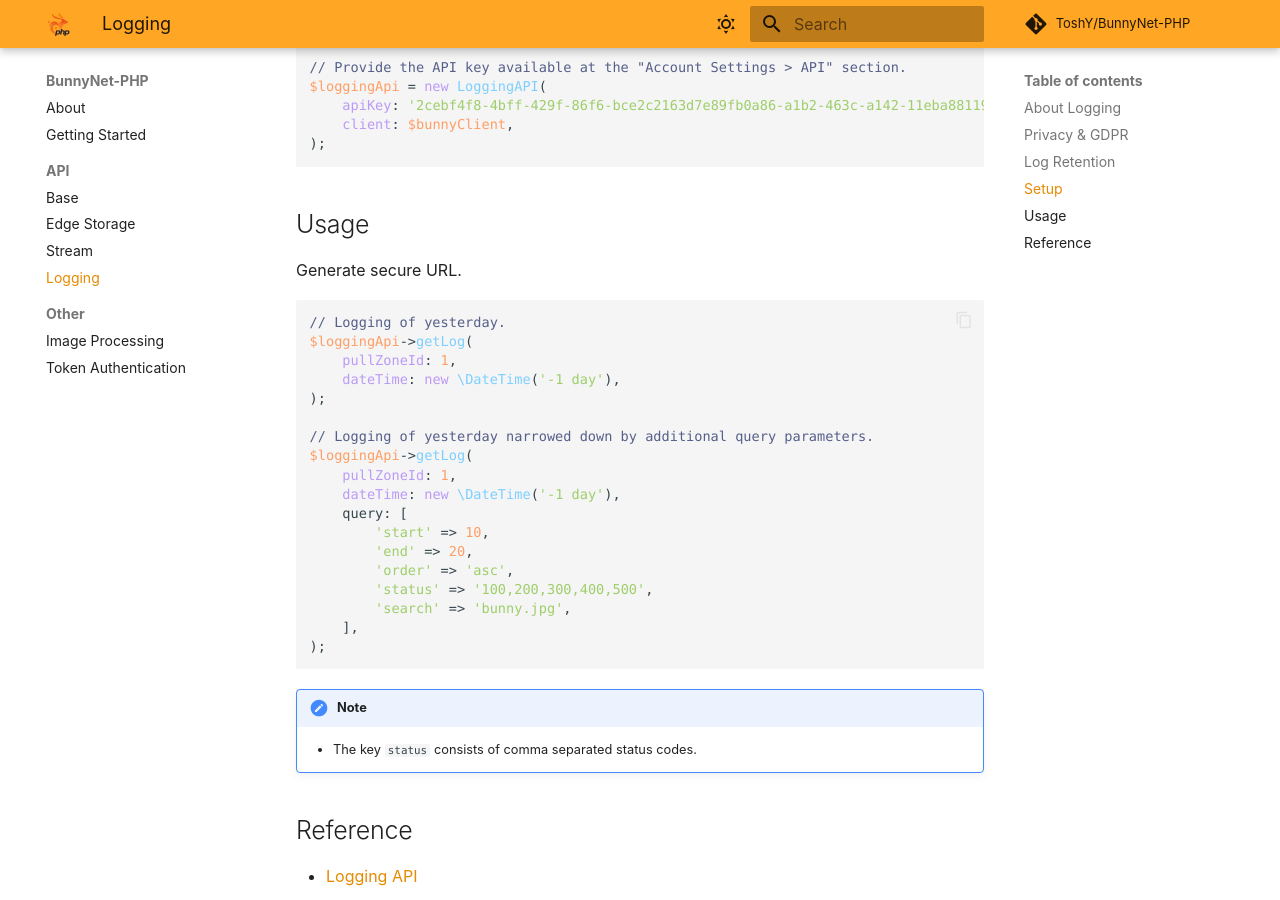
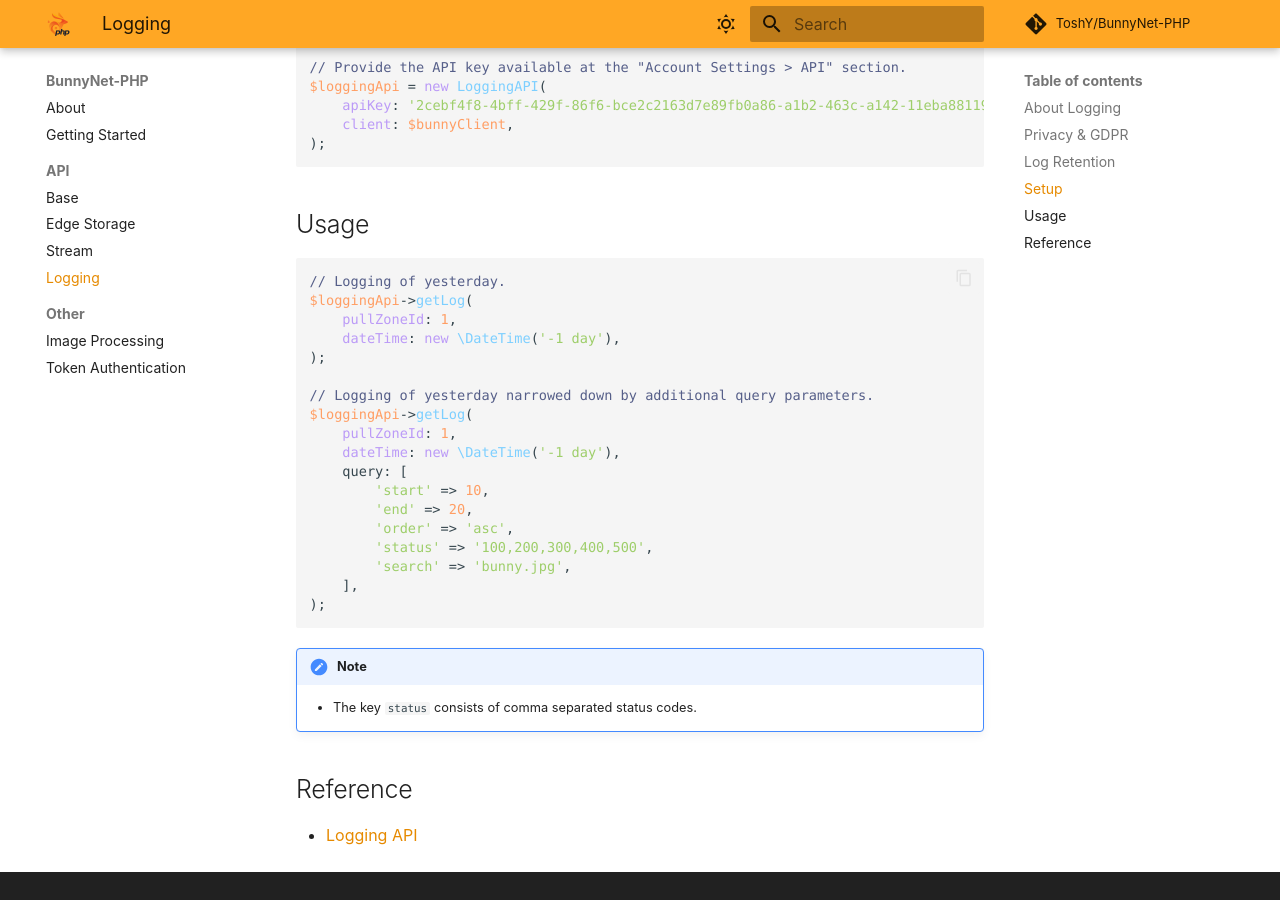
Before and after one commit to ToshY/BunnyNet-PHP, an MkDocs documentation site: the page built from docs/logging-api.md, in a window 1280 px wide and 900 px high, scrolled down 861 px. Built offline with MkDocs 1.6.1 and Material for MkDocs 9.7.7, drawn with Linux system fonts in a browser that asks for light colours; some web fonts are replaced; comment, search, counter and statistics services are not loaded.

Commit message:
docs nitpick logging usage section

````diff
--- a/docs/logging-api.md
+++ b/docs/logging-api.md
@@ -33,8 +33,6 @@ $loggingApi = new LoggingAPI(
 
 ## Usage
 
-Generate secure URL.
-
 ```php
 // Logging of yesterday.
 $loggingApi->getLog(
````
